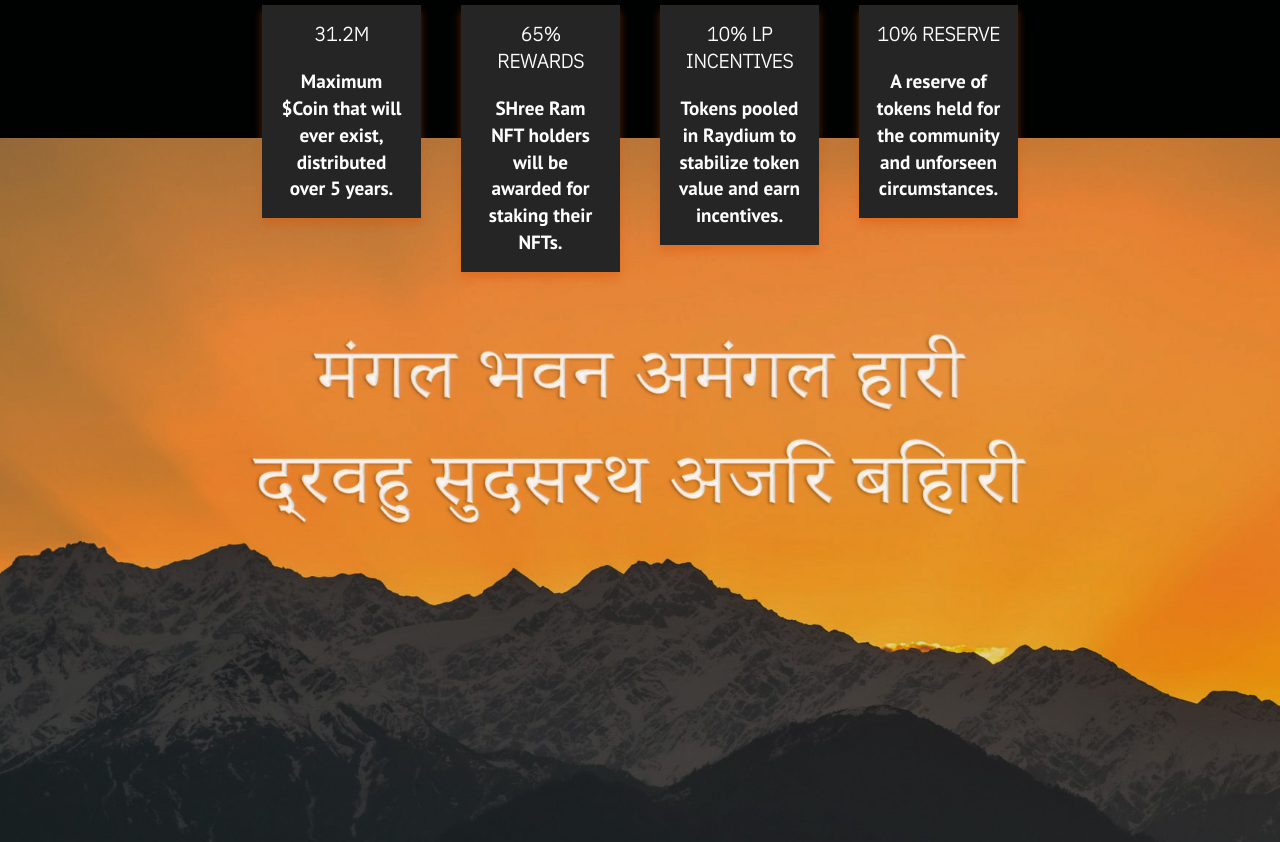
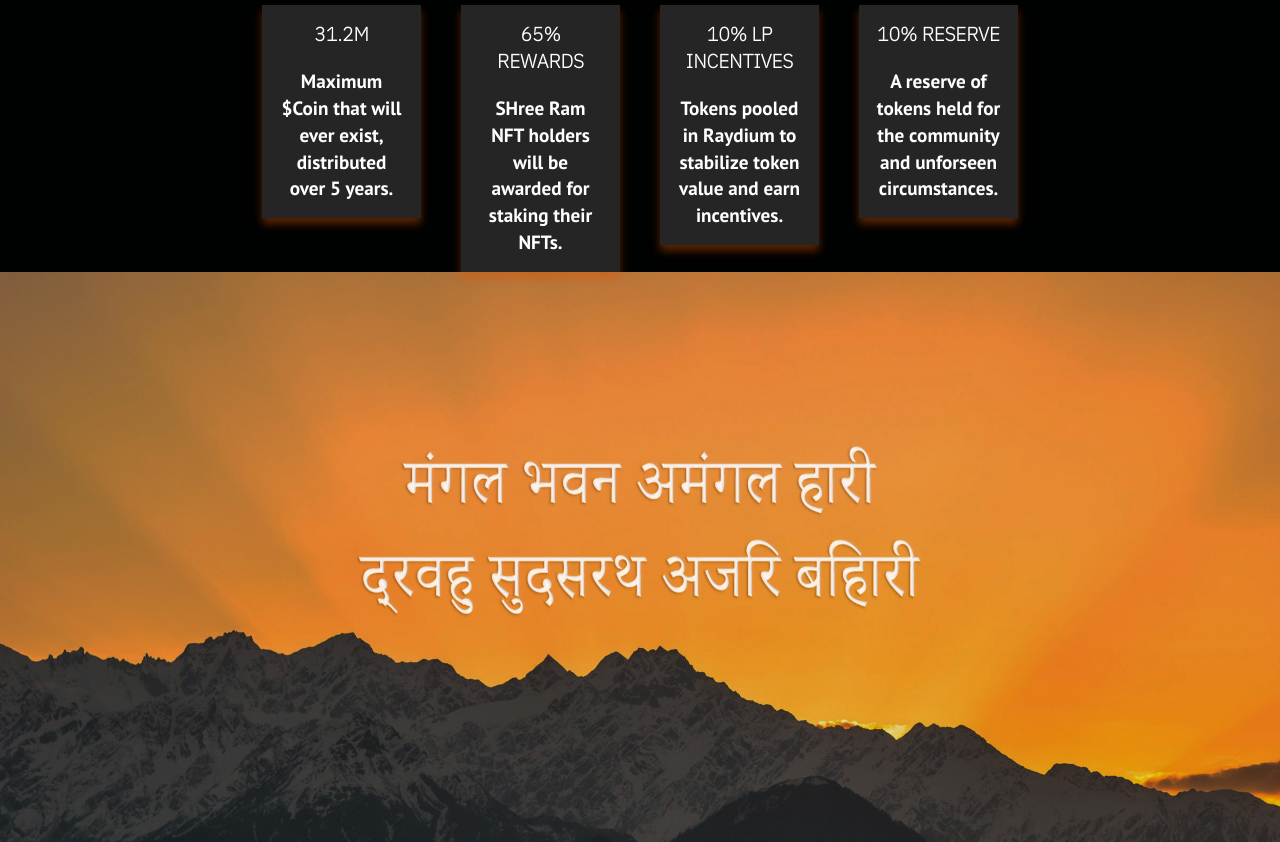
Before and after one commit to ApeLabsNFT/Jai-Shri-Ram, a React (Create React App) app: page /home in a window 1280 px wide. Shown: the part 2940-3782 px from the top of the page. Built offline with nearby package versions, Linux system fonts and the light colour scheme; the HTML template or start-up script is replaced by a standard one; a web font is replaced by a local one.

Commit message:
fixed footer

```diff
--- a/src/components/Footer.css
+++ b/src/components/Footer.css
@@ -1,13 +1,13 @@
 .footer-container {
   padding-top: 80px;
-  height: 900px;
+  /* height: 900px; */
   background-color: transparent;
   background-size:cover;
   background-repeat: no-repeat;
   object-fit: cover;
   background-attachment: fixed;
   background-position: center;
-  background-image: url("../assets/mountfooter.jpg");
+  /* background-image: url("../assets/mountfooter.jpg"); */
 }
 @media screen and (max-width: 768px) {
 }
--- a/src/components/Footer.js
+++ b/src/components/Footer.js
@@ -3,7 +3,8 @@ import './Footer.css';
 
 function Footer() {
   return (
-    <div className='footer-container'>
+    <div className='footer-container' style={{ marginTop: '50px'}}>
+      <img style={{ height: '100vh', width: '100vw' }} src={require('../assets/mountfooter.jpg')} alt='hello'/>
      </div>
   );
 }
```
